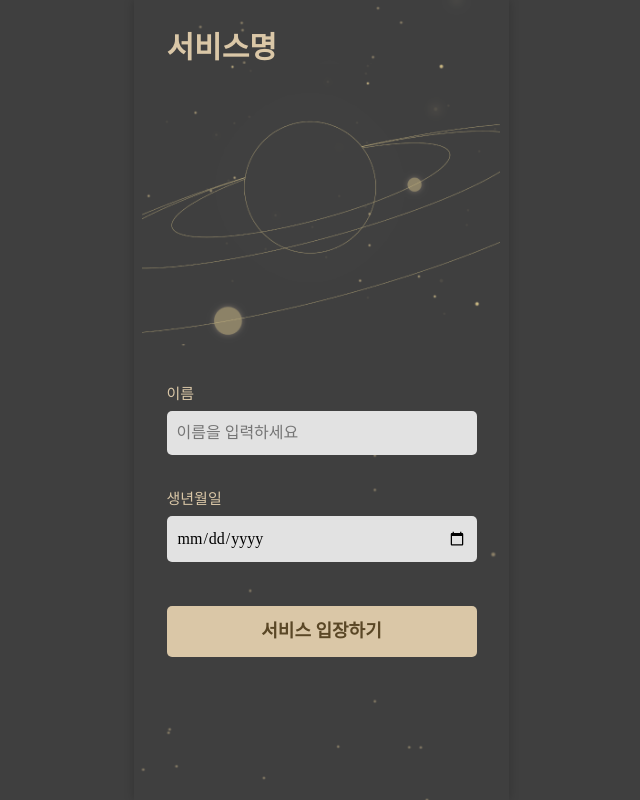
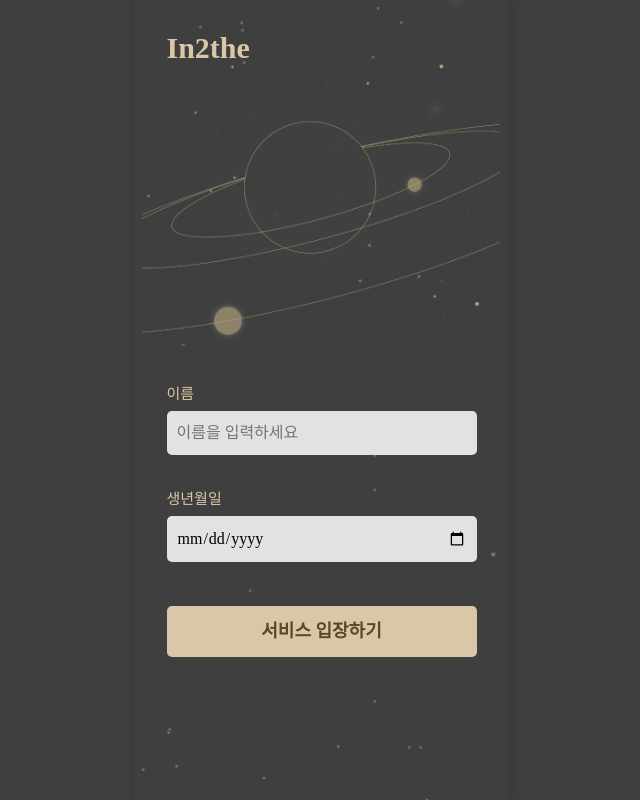
Before and after one commit to 7th-UMC-Hackathon-E/client, a React (Vite) app: page / in a window 1280 px wide. Shown: the whole page, without its empty margins (319-959 px from the left). Built offline with nearby package versions, Linux system fonts and the light colour scheme; no server answers; a web font is replaced by a local one.

Commit message:
Chore: add service name

```diff
--- a/index.html
+++ b/index.html
@@ -2,7 +2,7 @@
 <html lang="en">
   <head>
     <meta charset="UTF-8" />
-    <link rel="icon" type="image/svg+xml" href="/vite.svg" />
+    <link rel="icon" type="image/svg+xml" href="/logo.svg" />
     <link
       rel="stylesheet"
       as="style"
@@ -10,7 +10,7 @@
       href="https://cdn.jsdelivr.net/gh/orioncactus/pretendard@v1.3.9/dist/web/static/pretendard.min.css"
     />
     <meta name="viewport" content="width=device-width, initial-scale=1.0" />
-    <title>Vite + React</title>
+    <title>In2the</title>
   </head>
   <body>
     <div id="root" class="container"></div>
--- a/src/pages/SplashPage/SplashPage.jsx
+++ b/src/pages/SplashPage/SplashPage.jsx
@@ -26,7 +26,7 @@ const SplashPage = () => {
   return (
     <S.Container>
       <S.Title>
-        <p>서비스명</p>
+        <p>In2the</p>
       </S.Title>
       <S.Image src="/images/login_img.png" alt="Login Image" />
       <S.Form>
```
Also changed, not shown: public/logo.svg (added).
